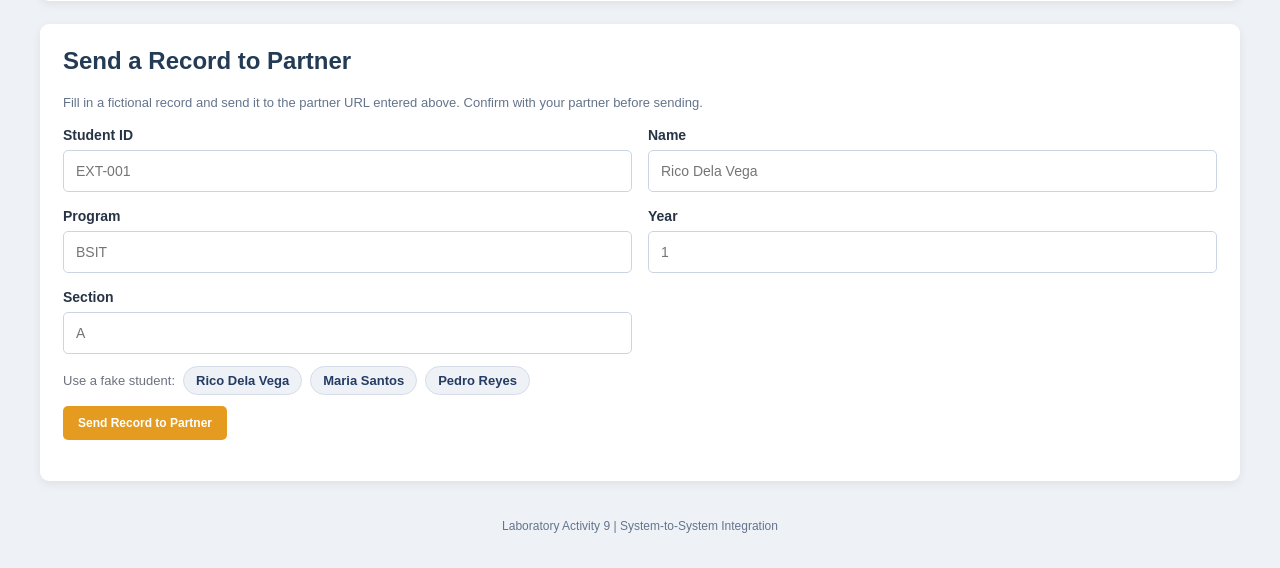
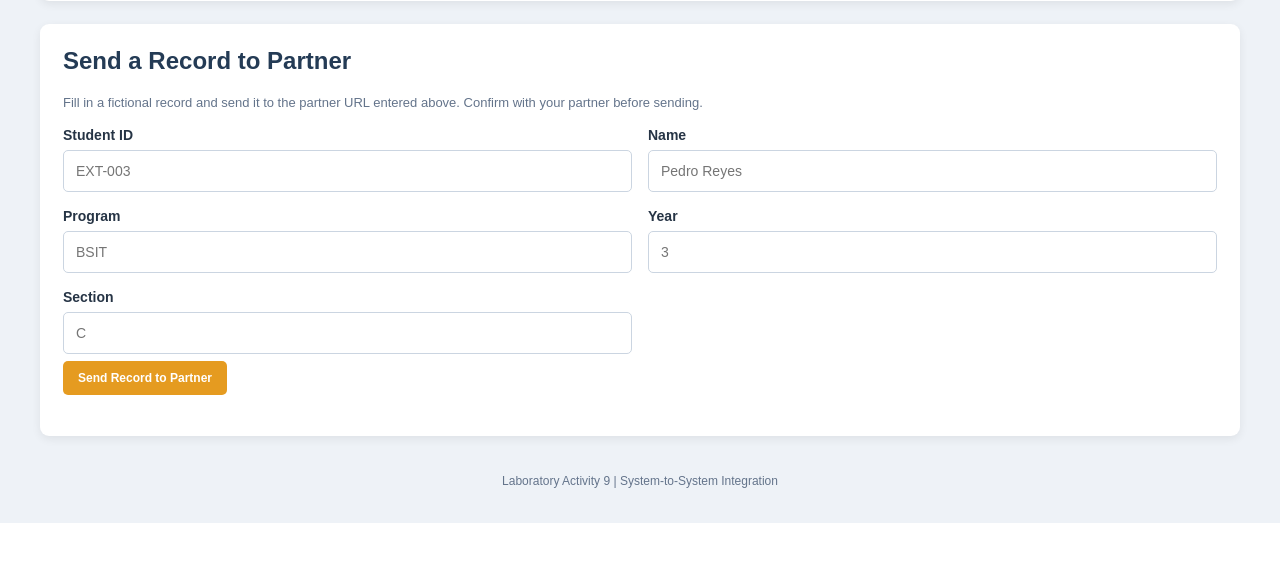
Before and after one commit to paca-oncisjero-maker/jero-act-9, a Flask app: page / in a window 1280 px wide. Shown: the part 1893-2461 px from the top of the page. After the commit the page ends 2416 px from the top, so only its background shows below. Run offline with Flask 3, Linux system fonts and the light colour scheme; data comes from the database, SQL or seed files in the repository; both versions use the stored data as it was after the commit.

Commit message:
Remove fake-student buttons; Pedro placeholder for Jero

```diff
--- a/templates/index.html
+++ b/templates/index.html
@@ -261,11 +261,6 @@
         .sr-note { margin: 10px 0 0; color: #166534; font-size: 14px; }
         .send-grid { display: grid; grid-template-columns: repeat(auto-fit, minmax(150px, 1fr)); gap: 12px; }
 
-        /* fake-student quick fill */
-        .chips { display: flex; flex-wrap: wrap; align-items: center; gap: 8px; margin: 12px 0 4px; font-size: 13px; color: #6b7280; }
-        .chip { background: #eef2f7; color: #243b64; border: 1px solid #d5dce8; border-radius: 999px; padding: 6px 12px; margin: 0; cursor: pointer; font-size: 13px; }
-        .chip:hover { background: #e0e8f4; }
-
         footer {
             text-align: center;
             padding: 15px;
@@ -643,12 +638,12 @@
 
                 <div>
                     <label for="send_id">Student ID</label>
-                    <input type="text" id="send_id" placeholder="EXT-001">
+                    <input type="text" id="send_id" placeholder="EXT-003">
                 </div>
 
                 <div>
                     <label for="send_name">Name</label>
-                    <input type="text" id="send_name" placeholder="Rico Dela Vega">
+                    <input type="text" id="send_name" placeholder="Pedro Reyes">
                 </div>
 
                 <div>
@@ -658,21 +653,14 @@
 
                 <div>
                     <label for="send_year">Year</label>
-                    <input type="number" id="send_year" min="1" step="1" placeholder="1">
+                    <input type="number" id="send_year" min="1" step="1" placeholder="3">
                 </div>
 
                 <div>
                     <label for="send_section">Section</label>
-                    <input type="text" id="send_section" placeholder="A">
+                    <input type="text" id="send_section" placeholder="C">
                 </div>
 
-        </div>
-
-        <div class="chips">
-            <span>Use a fake student:</span>
-            <button type="button" class="chip" onclick="fillSample(0)">Rico Dela Vega</button>
-            <button type="button" class="chip" onclick="fillSample(1)">Maria Santos</button>
-            <button type="button" class="chip" onclick="fillSample(2)">Pedro Reyes</button>
         </div>
 
         <button
@@ -1389,22 +1377,6 @@ async function saveToMyDatabase(student, button) {
 
 
 // SEND A PRACTICE RECORD TO THE PARTNER
-
-// Three fake students for the send form (placeholders show the first one).
-const SAMPLE_STUDENTS = [
-    {student_id: 'EXT-001', name: 'Rico Dela Vega', program: 'BSIT', year: 1, section: 'A'},
-    {student_id: 'EXT-002', name: 'Maria Santos', program: 'BSCS', year: 2, section: 'B'},
-    {student_id: 'EXT-003', name: 'Pedro Reyes', program: 'BSIT', year: 3, section: 'C'}
-];
-
-function fillSample(index) {
-    const sample = SAMPLE_STUDENTS[index];
-    document.getElementById('send_id').value = sample.student_id;
-    document.getElementById('send_name').value = sample.name;
-    document.getElementById('send_program').value = sample.program;
-    document.getElementById('send_year').value = sample.year;
-    document.getElementById('send_section').value = sample.section;
-}
 
 function confirmDialog(title, text, okLabel, danger) {
     return new Promise(resolve => {
```
Also changed, not shown: students.db.
